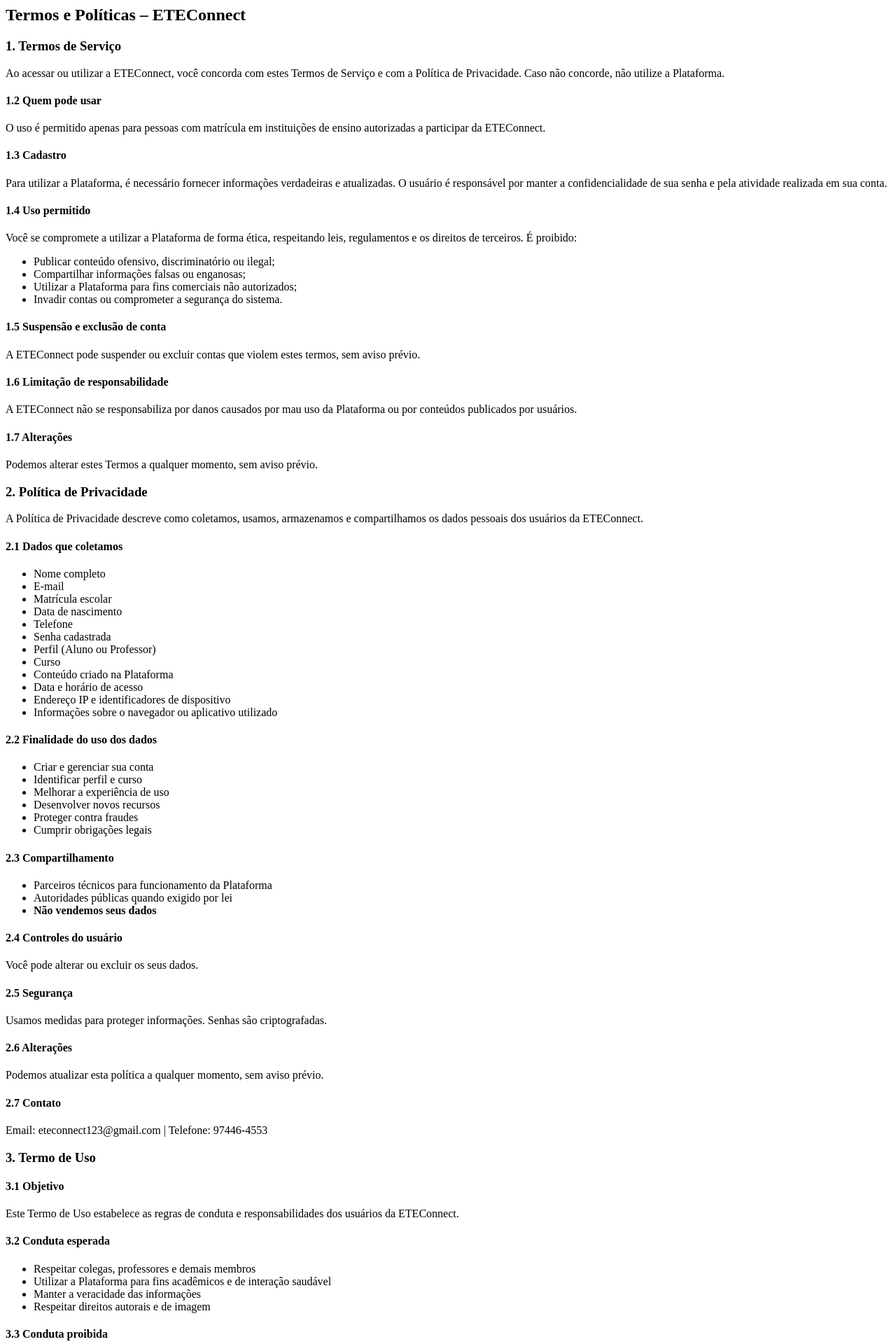
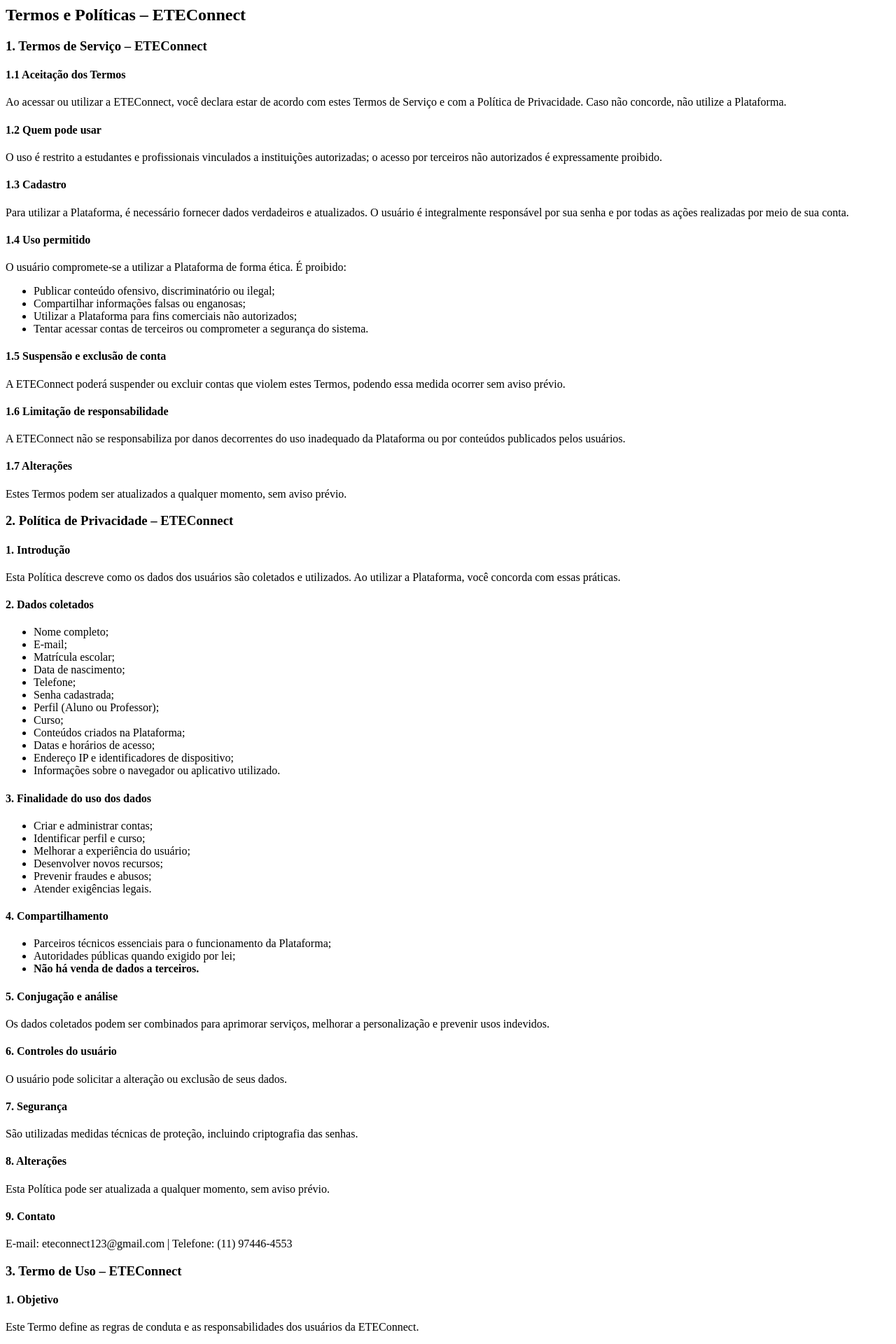
Before and after one commit to cauekkz/TCC-ETEC, a PHP site: page /frontend/pages/signup.php in a window 1280 px wide. Shown: the top 1920 px of the page at 70% size. Run offline with PHP 8.4, Linux system fonts and the light colour scheme; some libraries are stand-ins or nearby versions.

Commit message:
Ajusta layout do login e do cadastro

```diff
--- a/frontend/pages/login.php
+++ b/frontend/pages/login.php
@@ -40,7 +40,6 @@
     </div>
 
     <div class="row text-center text-style">
-        <p id="forgetPassword" class="text-danger pt-2">Esqueceu a senha?</p><!-- nd de link por enquanto -->
         <p id="signup">Não tem conta? <a href="/signup" class="text-danger" id="linkSignup">Cadastre-se</a></p>
     </div>
 </div>
--- a/frontend/pages/signup.php
+++ b/frontend/pages/signup.php
@@ -1,120 +1,208 @@
 <!-- Modal de Termos e Políticas -->
 <div id="termsModal" class="terms-modal">
     <div class="terms-dialog">
+
         <h2>Termos e Políticas – ETEConnect</h2>
 
         <div id="termsScroll" class="terms-scroll">
-            <!-- --- Conteúdo completo dos termos --- -->
-            <section>
-                <h3>1. Termos de Serviço</h3>
-                <p>Ao acessar ou utilizar a ETEConnect, você concorda com estes Termos de Serviço e com a Política de Privacidade. Caso não concorde, não utilize a Plataforma.</p>
 
+            <!-- ========================================================= -->
+            <!-- 1. TERMOS DE SERVIÇO -->
+            <!-- ========================================================= -->
+            <section class="terms-block">
+                <h3>1. Termos de Serviço – ETEConnect</h3>
+
+                <div class="terms-section">
+                    <h4>1.1 Aceitação dos Termos</h4>
+                    <p>
+                        Ao acessar ou utilizar a ETEConnect, você declara estar de acordo com estes Termos de Serviço e com a Política de Privacidade.
+                        Caso não concorde, não utilize a Plataforma.
+                    </p>
+                </div>
+
+                <div class="terms-section">
                     <h4>1.2 Quem pode usar</h4>
-                <p>O uso é permitido apenas para pessoas com matrícula em instituições de ensino autorizadas a participar da ETEConnect.</p>
+                    <p>
+                        O uso é restrito a estudantes e profissionais vinculados a instituições autorizadas; o acesso por terceiros não autorizados
+                        é expressamente proibido.
+                    </p>
+                </div>
 
+                <div class="terms-section">
                     <h4>1.3 Cadastro</h4>
-                <p>Para utilizar a Plataforma, é necessário fornecer informações verdadeiras e atualizadas. O usuário é responsável por manter a confidencialidade de sua senha e pela atividade realizada em sua conta.</p>
+                    <p>
+                        Para utilizar a Plataforma, é necessário fornecer dados verdadeiros e atualizados. O usuário é integralmente responsável por sua
+                        senha e por todas as ações realizadas por meio de sua conta.
+                    </p>
+                </div>
 
+                <div class="terms-section">
                     <h4>1.4 Uso permitido</h4>
-                <p>Você se compromete a utilizar a Plataforma de forma ética, respeitando leis, regulamentos e os direitos de terceiros. É proibido:</p>
+                    <p>O usuário compromete-se a utilizar a Plataforma de forma ética. É proibido:</p>
                     <ul>
                         <li>Publicar conteúdo ofensivo, discriminatório ou ilegal;</li>
                         <li>Compartilhar informações falsas ou enganosas;</li>
                         <li>Utilizar a Plataforma para fins comerciais não autorizados;</li>
-                    <li>Invadir contas ou comprometer a segurança do sistema.</li>
+                        <li>Tentar acessar contas de terceiros ou comprometer a segurança do sistema.</li>
                     </ul>
+                </div>
 
+                <div class="terms-section">
                     <h4>1.5 Suspensão e exclusão de conta</h4>
-                <p>A ETEConnect pode suspender ou excluir contas que violem estes termos, sem aviso prévio.</p>
+                    <p>
+                        A ETEConnect poderá suspender ou excluir contas que violem estes Termos, podendo essa medida ocorrer sem aviso prévio.
+                    </p>
+                </div>
 
+                <div class="terms-section">
                     <h4>1.6 Limitação de responsabilidade</h4>
-                <p>A ETEConnect não se responsabiliza por danos causados por mau uso da Plataforma ou por conteúdos publicados por usuários.</p>
+                    <p>
+                        A ETEConnect não se responsabiliza por danos decorrentes do uso inadequado da Plataforma ou por conteúdos publicados pelos usuários.
+                    </p>
+                </div>
 
+                <div class="terms-section">
                     <h4>1.7 Alterações</h4>
-                <p>Podemos alterar estes Termos a qualquer momento, sem aviso prévio.</p>
+                    <p>Estes Termos podem ser atualizados a qualquer momento, sem aviso prévio.</p>
+                </div>
             </section>
 
-            <section>
-                <h3>2. Política de Privacidade</h3>
-                <p>A Política de Privacidade descreve como coletamos, usamos, armazenamos e compartilhamos os dados pessoais dos usuários da ETEConnect.</p>
+            <!-- ========================================================= -->
+            <!-- 2. POLÍTICA DE PRIVACIDADE -->
+            <!-- ========================================================= -->
+            <section class="terms-block">
+                <h3>2. Política de Privacidade – ETEConnect</h3>
 
-                <h4>2.1 Dados que coletamos</h4>
+                <div class="terms-section">
+                    <h4>1. Introdução</h4>
+                    <p>
+                        Esta Política descreve como os dados dos usuários são coletados e utilizados. Ao utilizar a Plataforma,
+                        você concorda com essas práticas.
+                    </p>
+                </div>
+
+                <div class="terms-section">
+                    <h4>2. Dados coletados</h4>
                     <ul>
-                    <li>Nome completo</li>
-                    <li>E-mail</li>
-                    <li>Matrícula escolar</li>
-                    <li>Data de nascimento</li>
-                    <li>Telefone</li>
-                    <li>Senha cadastrada</li>
-                    <li>Perfil (Aluno ou Professor)</li>
-                    <li>Curso</li>
-                    <li>Conteúdo criado na Plataforma</li>
-                    <li>Data e horário de acesso</li>
-                    <li>Endereço IP e identificadores de dispositivo</li>
-                    <li>Informações sobre o navegador ou aplicativo utilizado</li>
+                        <li>Nome completo;</li>
+                        <li>E-mail;</li>
+                        <li>Matrícula escolar;</li>
+                        <li>Data de nascimento;</li>
+                        <li>Telefone;</li>
+                        <li>Senha cadastrada;</li>
+                        <li>Perfil (Aluno ou Professor);</li>
+                        <li>Curso;</li>
+                        <li>Conteúdos criados na Plataforma;</li>
+                        <li>Datas e horários de acesso;</li>
+                        <li>Endereço IP e identificadores de dispositivo;</li>
+                        <li>Informações sobre o navegador ou aplicativo utilizado.</li>
                     </ul>
+                </div>
 
-                <h4>2.2 Finalidade do uso dos dados</h4>
+                <div class="terms-section">
+                    <h4>3. Finalidade do uso dos dados</h4>
                     <ul>
-                    <li>Criar e gerenciar sua conta</li>
-                    <li>Identificar perfil e curso</li>
-                    <li>Melhorar a experiência de uso</li>
-                    <li>Desenvolver novos recursos</li>
-                    <li>Proteger contra fraudes</li>
-                    <li>Cumprir obrigações legais</li>
+                        <li>Criar e administrar contas;</li>
+                        <li>Identificar perfil e curso;</li>
+                        <li>Melhorar a experiência do usuário;</li>
+                        <li>Desenvolver novos recursos;</li>
+                        <li>Prevenir fraudes e abusos;</li>
+                        <li>Atender exigências legais.</li>
                     </ul>
+                </div>
 
-                <h4>2.3 Compartilhamento</h4>
+                <div class="terms-section">
+                    <h4>4. Compartilhamento</h4>
                     <ul>
-                    <li>Parceiros técnicos para funcionamento da Plataforma</li>
-                    <li>Autoridades públicas quando exigido por lei</li>
-                    <li><strong>Não vendemos seus dados</strong></li>
+                        <li>Parceiros técnicos essenciais para o funcionamento da Plataforma;</li>
+                        <li>Autoridades públicas quando exigido por lei;</li>
+                        <li><strong>Não há venda de dados a terceiros.</strong></li>
                     </ul>
+                </div>
 
-                <h4>2.4 Controles do usuário</h4>
-                <p>Você pode alterar ou excluir os seus dados.</p>
+                <div class="terms-section">
+                    <h4>5. Conjugação e análise</h4>
+                    <p>
+                        Os dados coletados podem ser combinados para aprimorar serviços, melhorar a personalização e prevenir usos indevidos.
+                    </p>
+                </div>
 
-                <h4>2.5 Segurança</h4>
-                <p>Usamos medidas para proteger informações. Senhas são criptografadas.</p>
+                <div class="terms-section">
+                    <h4>6. Controles do usuário</h4>
+                    <p>O usuário pode solicitar a alteração ou exclusão de seus dados.</p>
+                </div>
 
-                <h4>2.6 Alterações</h4>
-                <p>Podemos atualizar esta política a qualquer momento, sem aviso prévio.</p>
+                <div class="terms-section">
+                    <h4>7. Segurança</h4>
+                    <p>São utilizadas medidas técnicas de proteção, incluindo criptografia das senhas.</p>
+                </div>
 
-                <h4>2.7 Contato</h4>
-                <p>Email: eteconnect123@gmail.com | Telefone: 97446-4553</p>
+                <div class="terms-section">
+                    <h4>8. Alterações</h4>
+                    <p>Esta Política pode ser atualizada a qualquer momento, sem aviso prévio.</p>
+                </div>
+
+                <div class="terms-section">
+                    <h4>9. Contato</h4>
+                    <p>
+                        E-mail: eteconnect123@gmail.com | Telefone: (11) 97446-4553
+                    </p>
+                </div>
             </section>
 
-            <section>
-                <h3>3. Termo de Uso</h3>
+            <!-- ========================================================= -->
+            <!-- 3. TERMO DE USO -->
+            <!-- ========================================================= -->
+            <section class="terms-block">
+                <h3>3. Termo de Uso – ETEConnect</h3>
 
-                <h4>3.1 Objetivo</h4>
-                <p>Este Termo de Uso estabelece as regras de conduta e responsabilidades dos usuários da ETEConnect.</p>
+                <div class="terms-section">
+                    <h4>1. Objetivo</h4>
+                    <p>
+                        Este Termo define as regras de conduta e as responsabilidades dos usuários da ETEConnect.
+                    </p>
+                </div>
 
-                <h4>3.2 Conduta esperada</h4>
+                <div class="terms-section">
+                    <h4>2. Conduta esperada</h4>
                     <ul>
-                    <li>Respeitar colegas, professores e demais membros</li>
-                    <li>Utilizar a Plataforma para fins acadêmicos e de interação saudável</li>
-                    <li>Manter a veracidade das informações</li>
-                    <li>Respeitar direitos autorais e de imagem</li>
+                        <li>Tratar todos os membros com respeito;</li>
+                        <li>Utilizar a Plataforma para fins educacionais e interações saudáveis;</li>
+                        <li>Manter a veracidade das informações fornecidas;</li>
+                        <li>Respeitar direitos autorais e de imagem.</li>
                     </ul>
+                </div>
 
-                <h4>3.3 Conduta proibida</h4>
+                <div class="terms-section">
+                    <h4>3. Conduta proibida</h4>
                     <ul>
-                    <li>Publicar conteúdo ofensivo, discriminatório ou ilegal</li>
-                    <li>Fazer spam ou propaganda não autorizada</li>
-                    <li>Compartilhar dados pessoais de terceiros sem consentimento</li>
-                    <li>Utilizar a Plataforma para fins ilícitos</li>
+                        <li>Publicar conteúdo ofensivo, discriminatório ou ilegal;</li>
+                        <li>Enviar spam ou propaganda não autorizada;</li>
+                        <li>Compartilhar dados pessoais de terceiros sem permissão;</li>
+                        <li>Utilizar a Plataforma para atividades ilícitas.</li>
                     </ul>
+                </div>
 
-                <h4>3.4 Responsabilidade</h4>
-                <p>O usuário é responsável por todo conteúdo que publica. A ETEConnect pode remover conteúdos que violem este termo.</p>
+                <div class="terms-section">
+                    <h4>4. Responsabilidade</h4>
+                    <p>
+                        O usuário é responsável por todo o conteúdo que publica. A ETEConnect poderá remover conteúdos que violem este Termo.
+                    </p>
+                </div>
 
-                <h4>3.5 Penalidades</h4>
-                <p>O descumprimento das regras pode resultar em exclusão da conta.</p>
+                <div class="terms-section">
+                    <h4>5. Penalidades</h4>
+                    <p>
+                        O descumprimento das regras pode resultar em suspensão ou exclusão da conta.
+                    </p>
+                </div>
 
-                <h4>3.6 Alterações</h4>
-                <p>Este Termo pode ser atualizado, sem aviso prévio.</p>
+                <div class="terms-section">
+                    <h4>6. Alterações</h4>
+                    <p>Este Termo pode ser modificado a qualquer momento, sem aviso prévio.</p>
+                </div>
             </section>
+
         </div>
 
         <div class="terms-footer">
@@ -124,11 +212,12 @@
                 Aceito os Termos e Políticas
             </label>
 
-
             <button id="continueBtn" disabled>Aceitar e Continuar</button>
         </div>
+
     </div>
 </div>
+
 
 <!-- Span para reabrir modal -->
 
```
Also changed, not shown: frontend/static/css/signup.css (+69 -0 lines). Lines whose indentation alone changed are shown as unchanged.
